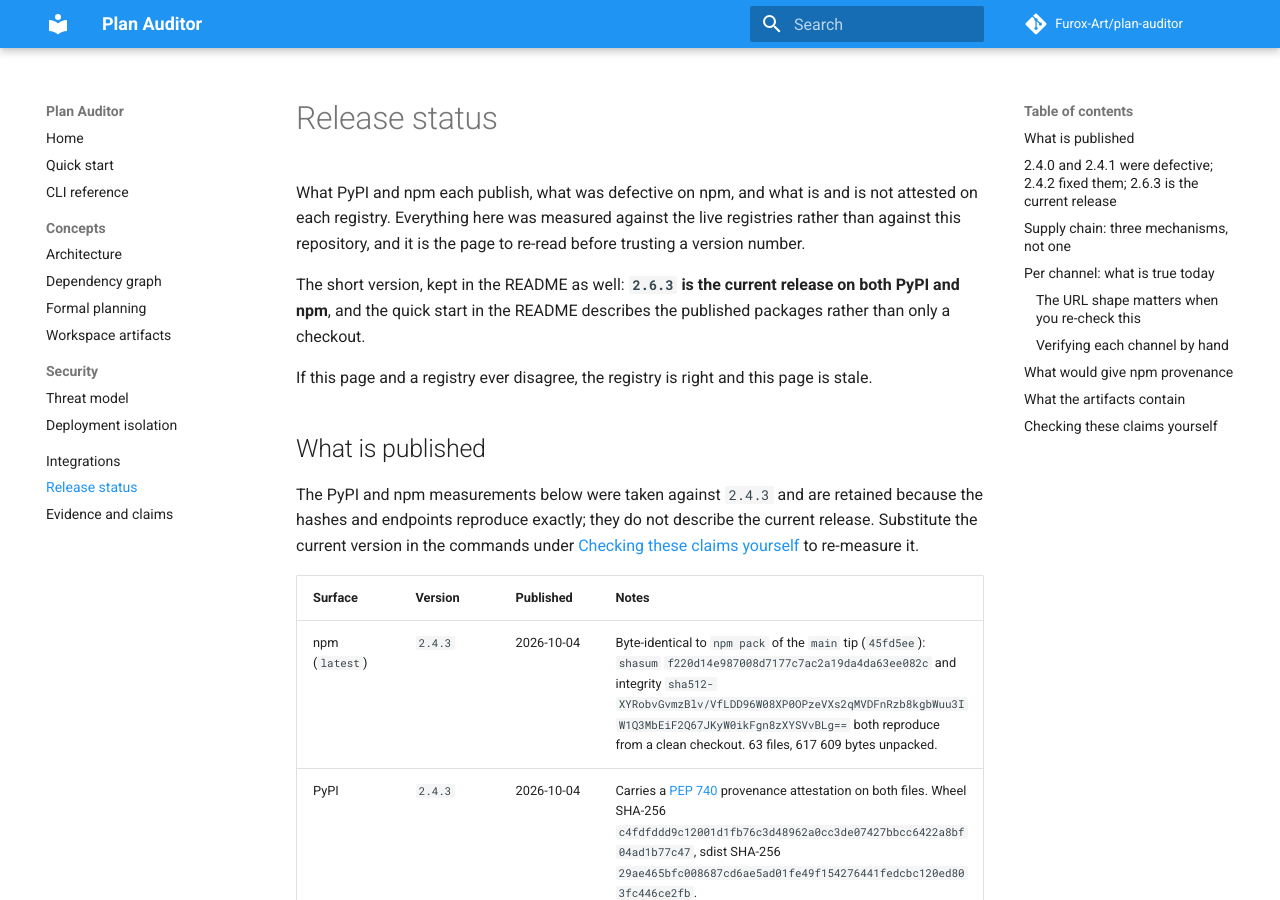
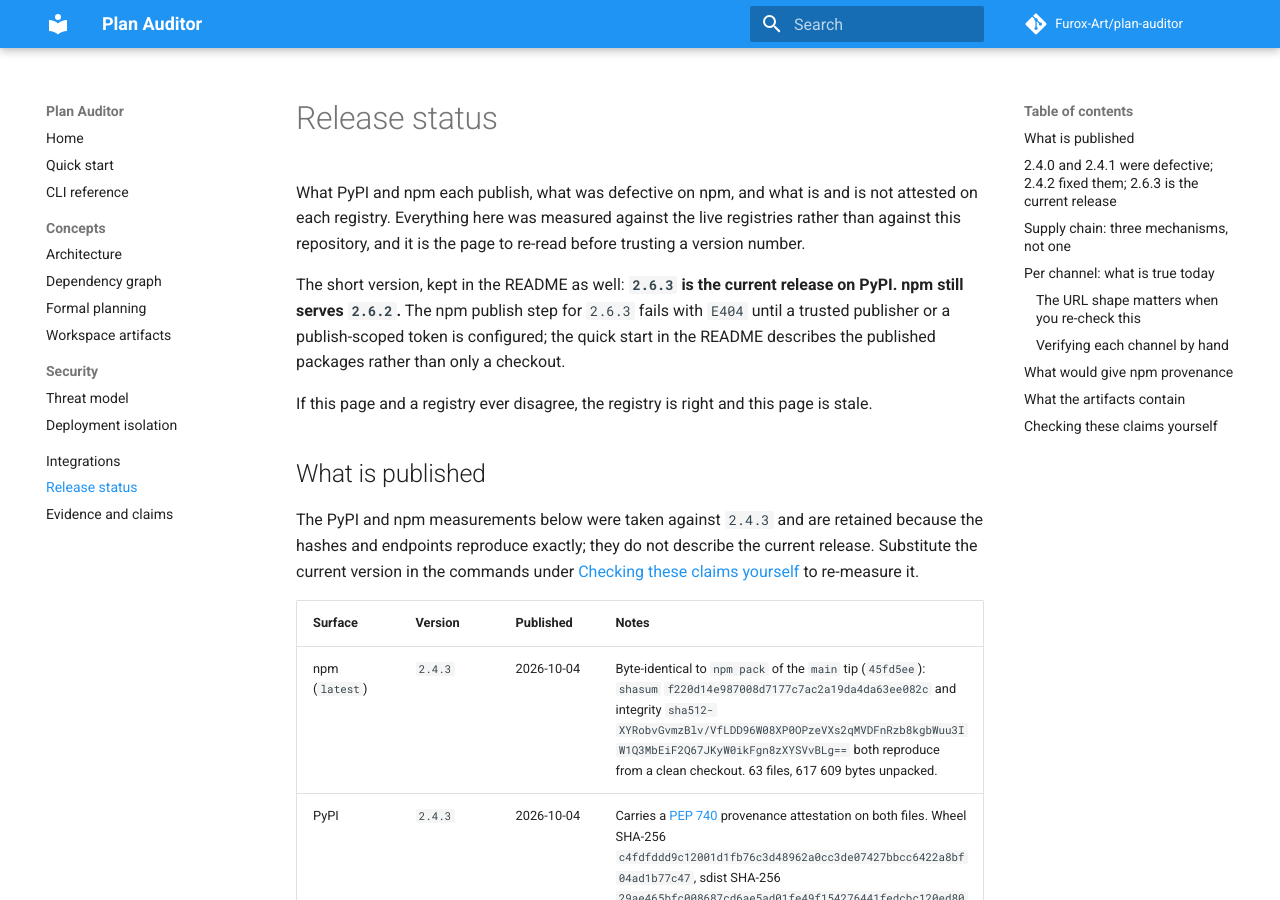
Before and after one commit to Furox-Art/plan-auditor, an MkDocs documentation site: the page built from docs/release-status.md, in a window 1280 px wide and 900 px high. Built offline with MkDocs 1.6.1 and Material for MkDocs 9.7.7, drawn with Linux system fonts in a browser that asks for light colours; comment, search, counter and statistics services are not loaded.

Commit message:
fix(ci): pin the composite action and state the real npm release (#58)
* fix(ci): pin the composite action and state the real npm release

* docs: keep the npm release-status note inside the README budget

```diff
--- a/action.yml
+++ b/action.yml
@@ -9,7 +9,7 @@ runs:
   using: composite
   steps:
     - name: Set up Python
-      uses: actions/setup-python@v5
+      uses: actions/setup-python@a26af69be951a213d495a4c3e4e4022e16d87065 # v5.6.0
       with:
         python-version: "3.12"
     - name: Install this action's checkout
--- a/docs/release-status.md
+++ b/docs/release-status.md
@@ -6,8 +6,9 @@ rather than against this repository, and it is the page to re-read before trusti
 version number.
 
 The short version, kept in the README as well: **`2.6.3` is the current release on
-both PyPI and npm**, and the quick start in the README describes the published
-packages rather than only a checkout.
+PyPI. npm still serves `2.6.2`.** The npm publish step for `2.6.3` fails with `E404`
+until a trusted publisher or a publish-scoped token is configured; the quick start in
+the README describes the published packages rather than only a checkout.
 
 If this page and a registry ever disagree, the registry is right and this page is
 stale.
```
Also changed, not shown: README.md (+3 -3 lines), 1 other file.
